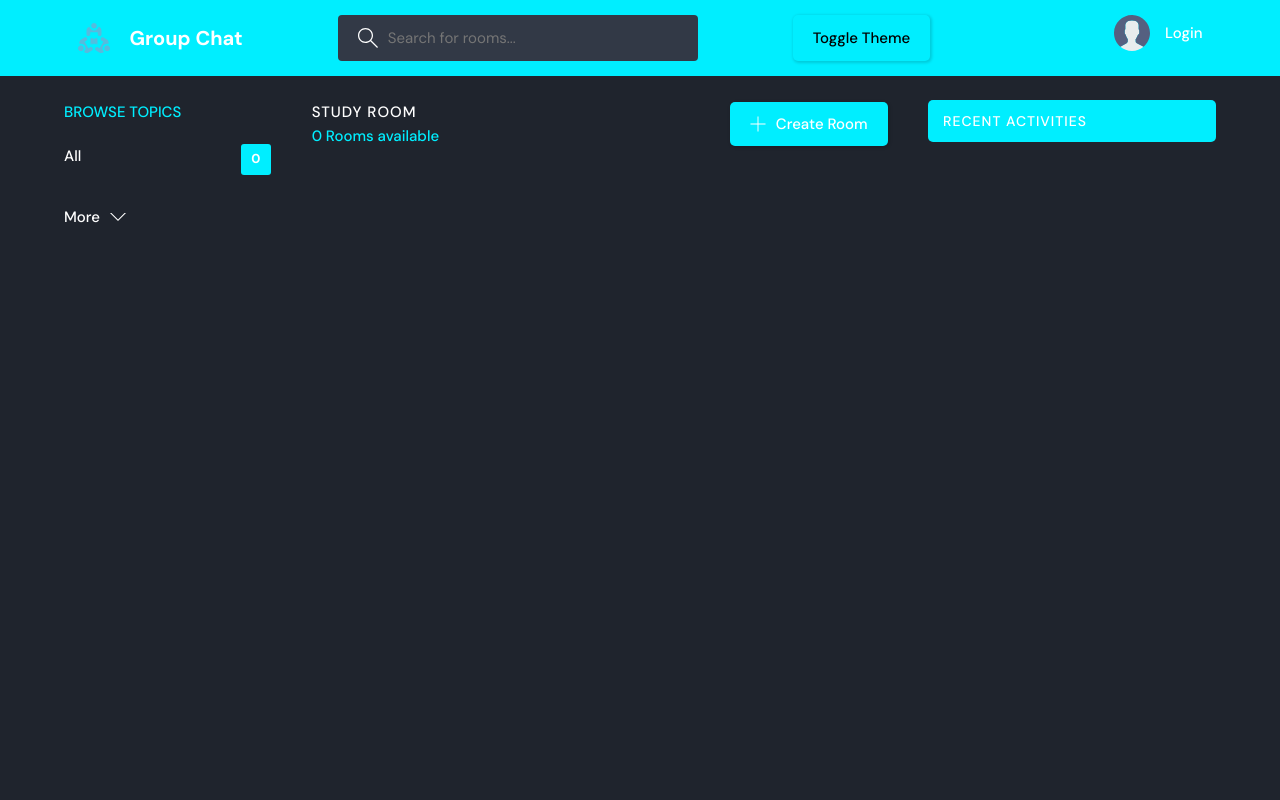
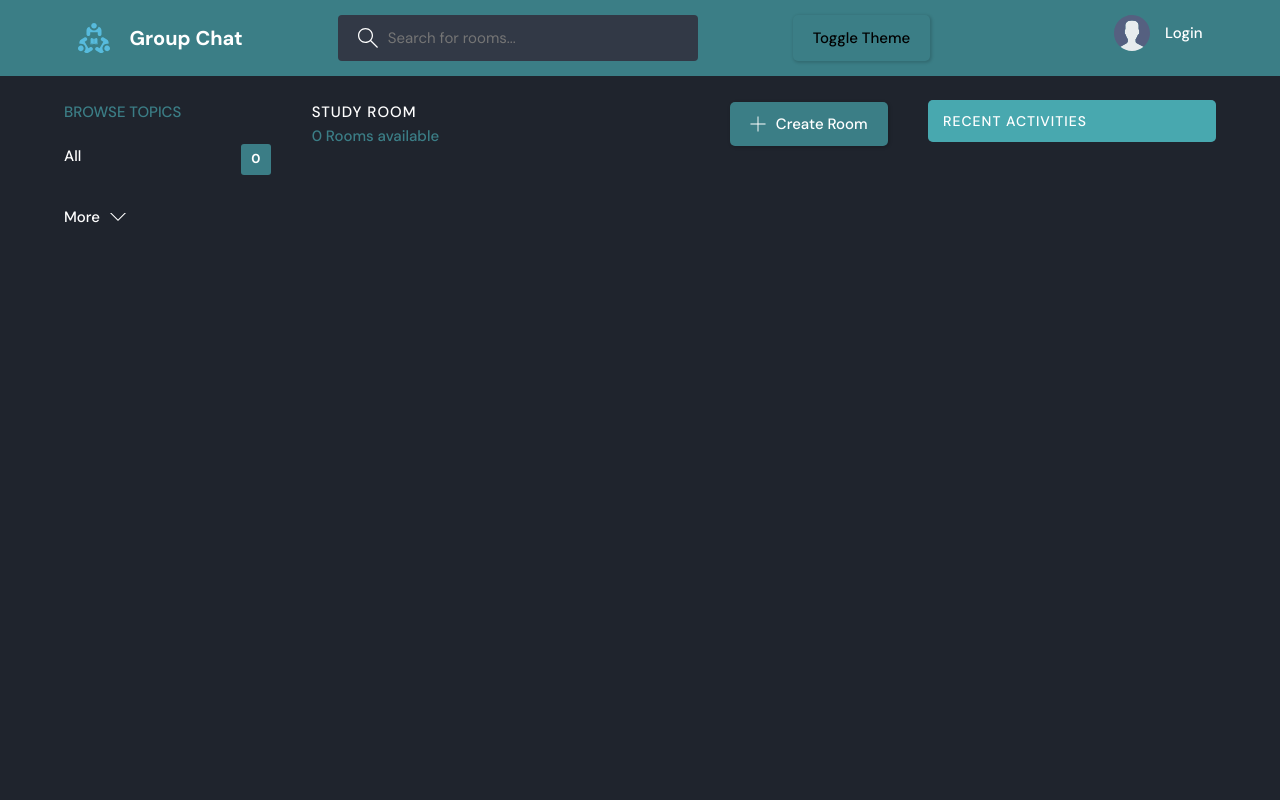
Before and after one commit to mahadi025/Group-Chat, a Django app: page / in a window 1280 px wide. Run offline with Django 4.2, Linux system fonts and the light colour scheme; data that the repository does not hold is empty.

Commit message:
changed the main color

```diff
--- a/app/static/styles/style.css
+++ b/app/static/styles/style.css
@@ -4,7 +4,7 @@
   --bg-color: #1f242d;
   --second-bg-color: #323946;
   --text-color: #fff;
-  --main-color: #0ef;
+  --main-color: rgba(85, 204, 212, 0.534);
   --color-success: #5dd693;
   --color-error: #fc4b0b;
 }
```
